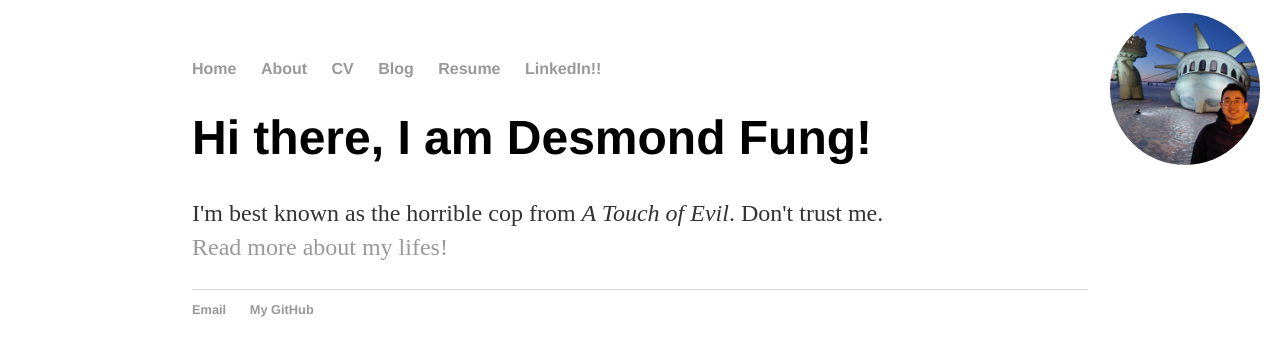
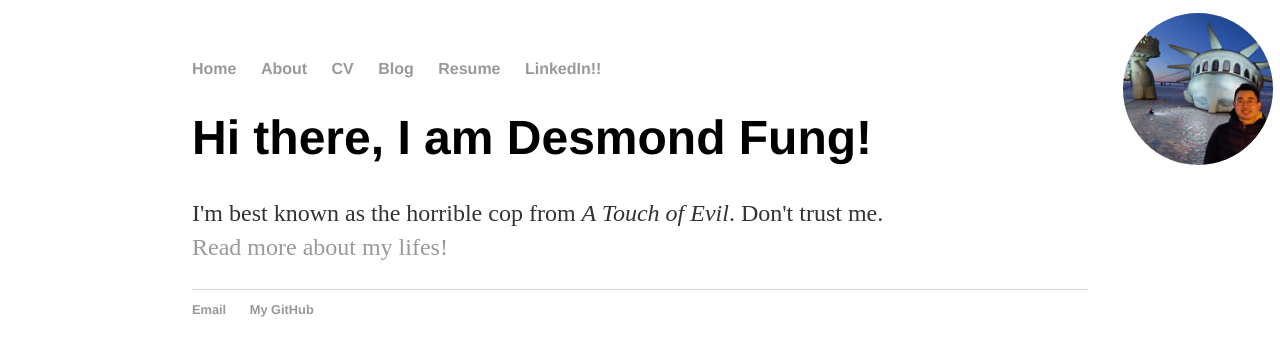
Before and after one commit to ddhangdd/ddhangdd.github.io, a Jekyll site: the page built from index.html, in a window 1280 px wide. Shown: the top 356 px of the page. Built offline with Jekyll 4.4.1, drawn with Linux system fonts in a browser that asks for light colours.

Commit message:
Update main.css

```diff
--- a/css/main.css
+++ b/css/main.css
@@ -26,7 +26,7 @@ h1 {
 
 .topleft {
   position: absolute;
-  right: 15pt;
+  right: 5pt;
   top: 10pt;
 }
 
```
